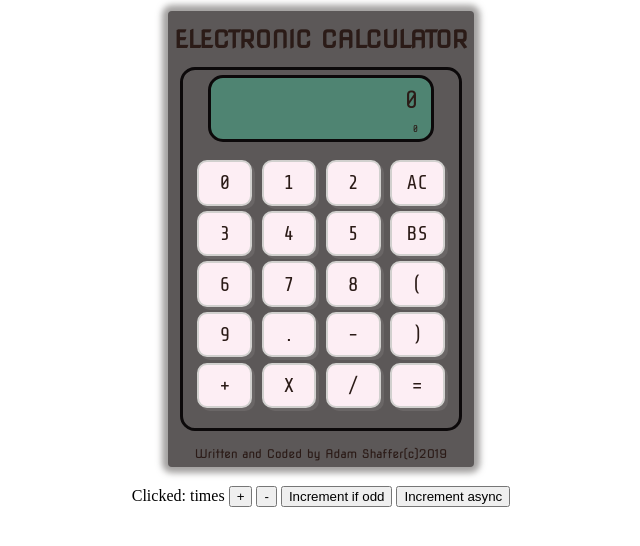
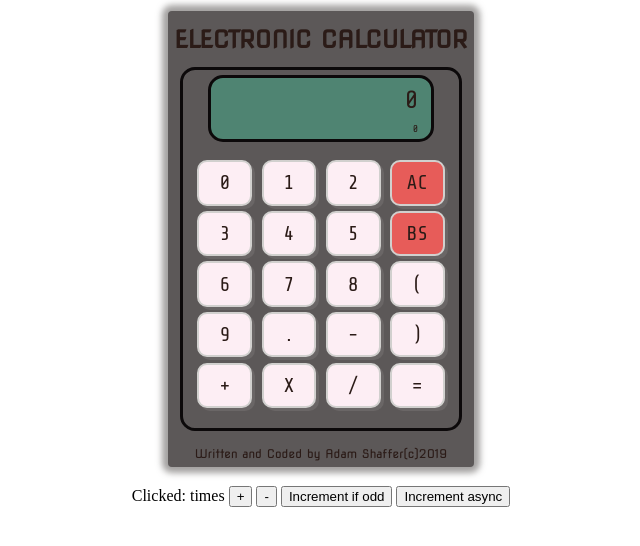
Before and after one commit to GreatDeveloper66/reduxCalculator, a PHP site: page / in a window 1280 px wide. Shown: the top 546 px of the page, without its empty margins (319-959 px from the left). Run offline with PHP 8.4, Linux system fonts and the light colour scheme; some libraries are stand-ins or nearby versions.

Commit message:
Update color of AC,BC buttons

```diff
--- a/index.css
+++ b/index.css
@@ -22,17 +22,18 @@
   --displayColor: rgba(78, 137, 117, 0.9);
   --keyColor: #fdeef4;
   --keyborderColor: #d1d0ce;
+  --eraseKey: rgba(247, 93, 89, 0.9);
   --headingFont: 'Nova Square', cursive;
   --numFont: 'Share Tech Mono', monospace; }
 
-/* line 36, /Users/adam/Desktop/My_Documents/Coding/Projects/reduxCalculator/index.scss */
+/* line 37, /Users/adam/Desktop/My_Documents/Coding/Projects/reduxCalculator/index.scss */
 body {
   display: grid;
   grid-template: 1;
   justify-items: center;
   align-items: center; }
 
-/* line 39, /Users/adam/Desktop/My_Documents/Coding/Projects/reduxCalculator/index.scss */
+/* line 40, /Users/adam/Desktop/My_Documents/Coding/Projects/reduxCalculator/index.scss */
 .calculator {
   display: grid;
   grid-template: 50px 1fr 30px/1fr;
@@ -46,7 +47,7 @@ body {
   border-radius: 4px;
   box-shadow: 0 0 6px 6px var(--shadowColor); }
 
-/* line 51, /Users/adam/Desktop/My_Documents/Coding/Projects/reduxCalculator/index.scss */
+/* line 52, /Users/adam/Desktop/My_Documents/Coding/Projects/reduxCalculator/index.scss */
 .heading h1 {
   font-family: var(--headingFont);
   font-size: 24px;
@@ -55,13 +56,13 @@ body {
   text-transform: uppercase;
   margin: 0 auto 0 auto; }
 
-/* line 59, /Users/adam/Desktop/My_Documents/Coding/Projects/reduxCalculator/index.scss */
+/* line 60, /Users/adam/Desktop/My_Documents/Coding/Projects/reduxCalculator/index.scss */
 .footer p {
   font-family: var(--headingFont);
   font-size: 12px;
   color: var(--headingBlack); }
 
-/* line 67, /Users/adam/Desktop/My_Documents/Coding/Projects/reduxCalculator/index.scss */
+/* line 68, /Users/adam/Desktop/My_Documents/Coding/Projects/reduxCalculator/index.scss */
 .userBoard {
   display: grid;
   grid-template: 1fr 4fr/1fr;
@@ -74,7 +75,7 @@ body {
   border-radius: 15px;
   border: 3px solid var(--borderColor); }
 
-/* line 73, /Users/adam/Desktop/My_Documents/Coding/Projects/reduxCalculator/index.scss */
+/* line 74, /Users/adam/Desktop/My_Documents/Coding/Projects/reduxCalculator/index.scss */
 .numDisplay {
   display: grid;
   grid-template: auto 15px/1fr;
@@ -88,7 +89,7 @@ body {
   border: 3px solid var(--borderColor);
   background-color: var(--displayColor); }
 
-/* line 80, /Users/adam/Desktop/My_Documents/Coding/Projects/reduxCalculator/index.scss */
+/* line 81, /Users/adam/Desktop/My_Documents/Coding/Projects/reduxCalculator/index.scss */
 .keyBoard {
   display: grid;
   grid-template: repeat(5, 1fr)/repeat(4, 1fr);
@@ -99,7 +100,7 @@ body {
   margin: 3px;
   padding: 3px; }
 
-/* line 84, /Users/adam/Desktop/My_Documents/Coding/Projects/reduxCalculator/index.scss */
+/* line 85, /Users/adam/Desktop/My_Documents/Coding/Projects/reduxCalculator/index.scss */
 .key {
   width: 70%;
   height: 70%;
@@ -113,7 +114,11 @@ body {
   background-color: var(--keyColor);
   box-shadow: 3px 3px var(--shadowColor); }
 
-/* line 93, /Users/adam/Desktop/My_Documents/Coding/Projects/reduxCalculator/index.scss */
+/* line 94, /Users/adam/Desktop/My_Documents/Coding/Projects/reduxCalculator/index.scss */
+.erase {
+  background-color: var(--eraseKey); }
+
+/* line 97, /Users/adam/Desktop/My_Documents/Coding/Projects/reduxCalculator/index.scss */
 .topDisplay {
   display: grid;
   grid-template: 1;
@@ -123,7 +128,7 @@ body {
   height: 90%;
   margin: 2px;
   padding: 2px; }
-  /* line 97, /Users/adam/Desktop/My_Documents/Coding/Projects/reduxCalculator/index.scss */
+  /* line 101, /Users/adam/Desktop/My_Documents/Coding/Projects/reduxCalculator/index.scss */
   .topDisplay p {
     margin: auto;
     margin-right: 0;
@@ -132,7 +137,7 @@ body {
     font-size: 25px;
     color: var(--headingBlack); }
 
-/* line 104, /Users/adam/Desktop/My_Documents/Coding/Projects/reduxCalculator/index.scss */
+/* line 108, /Users/adam/Desktop/My_Documents/Coding/Projects/reduxCalculator/index.scss */
 .bottomDisplay {
   display: grid;
   grid-template: 1;
@@ -142,7 +147,7 @@ body {
   height: 90%;
   margin: 1px;
   padding: 1px; }
-  /* line 107, /Users/adam/Desktop/My_Documents/Coding/Projects/reduxCalculator/index.scss */
+  /* line 111, /Users/adam/Desktop/My_Documents/Coding/Projects/reduxCalculator/index.scss */
   .bottomDisplay p {
     margin: auto;
     margin-right: 0;
--- a/index.html
+++ b/index.html
@@ -38,7 +38,7 @@
            <div class="key">
             2
           </div>
-           <div class="key">
+           <div class="key erase">
             AC
           </div>
            <div class="key">
@@ -50,7 +50,7 @@
            <div class="key">
             5
           </div>
-           <div class="key">
+           <div class="key erase">
             BS
           </div>
            <div class="key">
--- a/index.scss
+++ b/index.scss
@@ -30,6 +30,7 @@
   --displayColor: rgba(78,137,117,0.9);
   --keyColor: rgba(253,238,244,1);
   --keyborderColor: rgba(209,208,206,1);
+  --eraseKey: rgba(247, 93, 89, 0.9);
   --headingFont: 'Nova Square', cursive;
   --numFont: 'Share Tech Mono', monospace;
 }
@@ -90,6 +91,9 @@ body {
   background-color: var(--keyColor);
   box-shadow: 3px 3px var(--shadowColor);
 }
+.erase {
+  background-color: var(--eraseKey);
+}
 .topDisplay{
   @include display(1fr/1fr,end,center);
 
```
Also changed, not shown: 1 other file.
